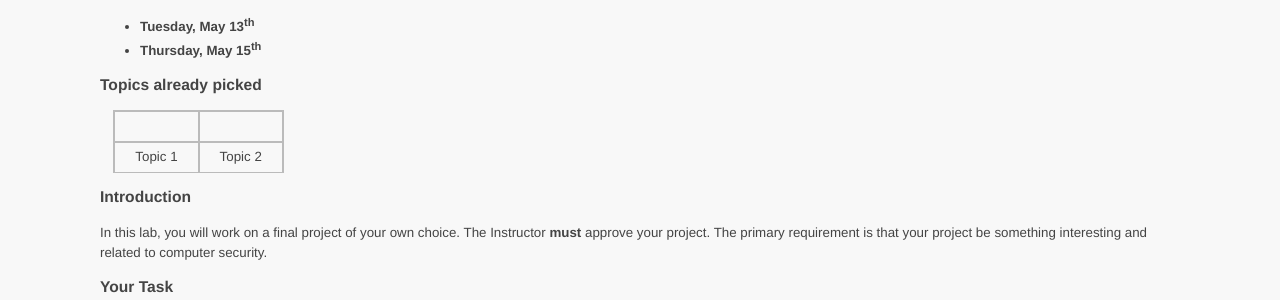
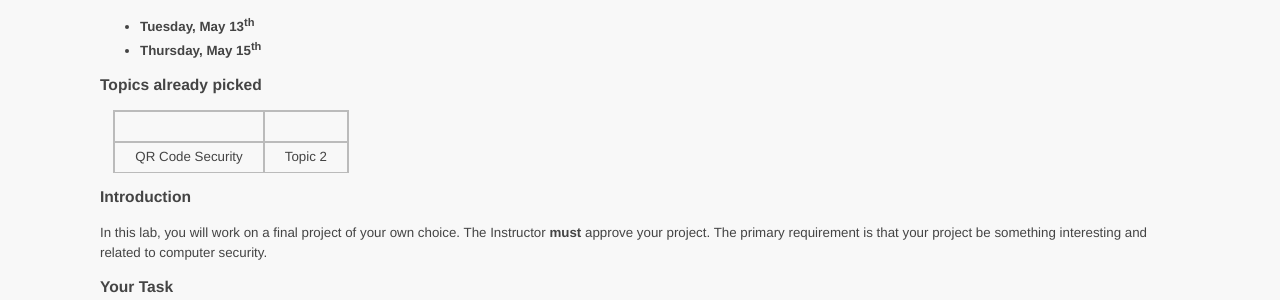
Before and after one commit to ycpcs/cs335-spring2025, a Jekyll site: the page built from assignments/project.md, in a window 1280 px wide. Shown: the part 175-475 px from the top of the page. Built offline with Jekyll 4.4.1, drawn with Linux system fonts in a browser that asks for light colours.

Commit message:
add topic

```diff
--- a/assignments/project.md
+++ b/assignments/project.md
@@ -16,7 +16,7 @@ Presentations:
 
 | | |
 |---|---|
-Topic 1 | Topic 2
+QR Code Security | Topic 2
 
 ### Introduction
 
```
